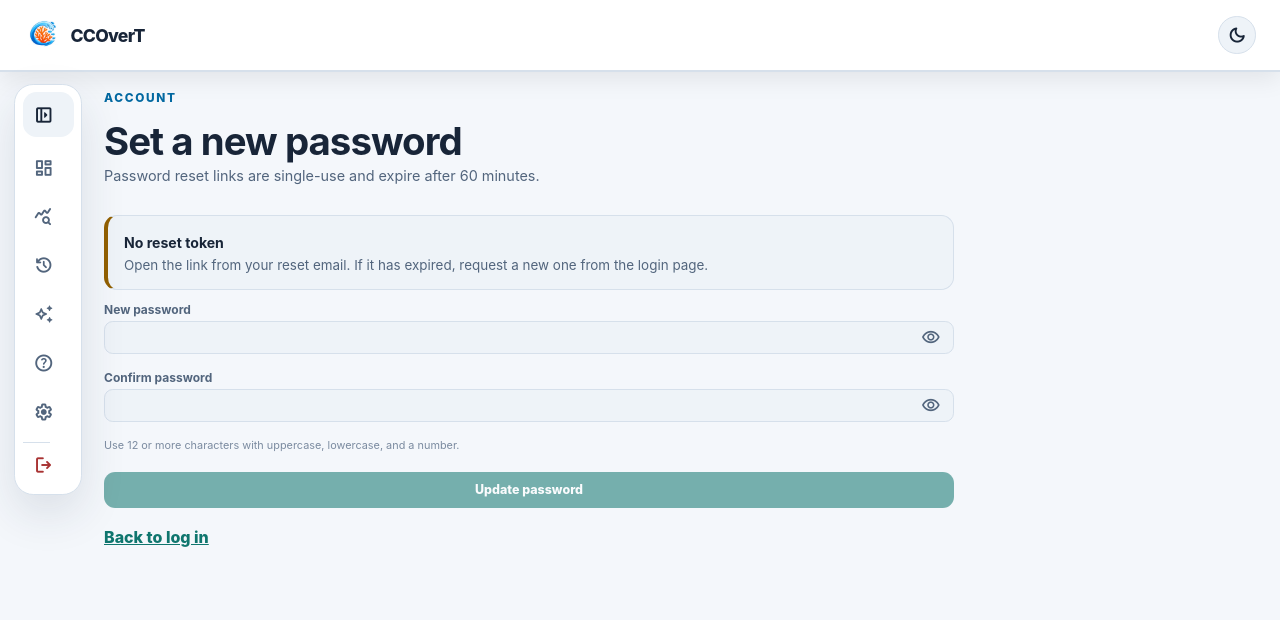
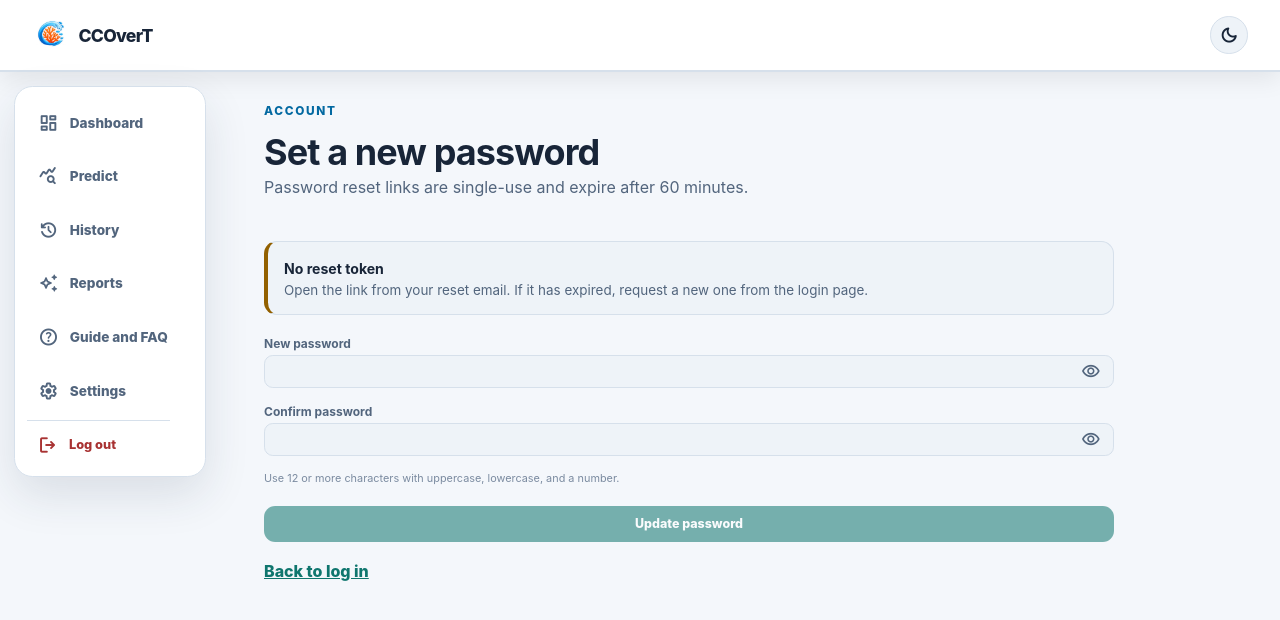
Before and after one commit to Jether34/CCOverT, a React (Vite) app in the folder apps/web/: page /reset-password in a window 1280 px wide. Shown: the top 620 px of the page. Built offline with nearby package versions, Linux system fonts and the light colour scheme; no server answers.

Commit message:
Refresh desktop workspace layout and document system

```diff
--- a/apps/web/src/components/AppShell.tsx
+++ b/apps/web/src/components/AppShell.tsx
@@ -2,12 +2,28 @@ import { useEffect, useState } from 'react';
 import { Link, NavLink } from 'react-router-dom';
 import { useAuth } from '../context/AuthContext';
 
-const navItems = [
+type NavItem = { to: string; label: string; icon: string; end?: boolean };
+
+const clientNavItems: NavItem[] = [
   { to: '/home', label: 'Dashboard', icon: 'dashboard', end: true },
   { to: '/predict', label: 'Predict', icon: 'query_stats' },
   { to: '/history', label: 'History', icon: 'history' },
   { to: '/ai', label: 'Reports', icon: 'auto_awesome' },
   { to: '/guide', label: 'Guide and FAQ', icon: 'help_outline' },
+  { to: '/settings', label: 'Settings', icon: 'settings' }
+];
+
+const researcherNavItems: NavItem[] = [
+  { to: '/home', label: 'Model workspace', icon: 'dashboard', end: true },
+  { to: '/model', label: 'Model settings', icon: 'tune' },
+  { to: '/history', label: 'History', icon: 'history' },
+  { to: '/ai', label: 'Reports', icon: 'auto_awesome' },
+  { to: '/guide', label: 'Guide and FAQ', icon: 'help_outline' },
+  { to: '/settings', label: 'Settings', icon: 'settings' }
+];
+
+const adminNavItems: NavItem[] = [
+  { to: '/developer', label: 'Operations', icon: 'admin_panel_settings' },
   { to: '/settings', label: 'Settings', icon: 'settings' }
 ];
 
@@ -45,6 +61,7 @@ export function AppShell({ children }: { children: React.ReactNode }): JSX.Eleme
   const toggleTheme = (): void => {
     if (user) void updatePreferences({ ...user.preferences, theme: user.preferences.theme === 'dark' ? 'light' : 'dark' });
   };
+  const navItems = user?.role === 'admin' ? adminNavItems : user?.role === 'researcher' ? researcherNavItems : clientNavItems;
   return (
     <div className="app-frame">
       <header className="site-header app-header">
--- a/apps/web/src/styles.css
+++ b/apps/web/src/styles.css
@@ -838,3 +838,47 @@ input::placeholder, textarea::placeholder { color: var(--faint); }
   .ai-page .ai-library-list { grid-template-columns: 1fr; max-height: none; }
   .settings-logout { display: flex; justify-content: center; }
 }
+
+/* Desktop refresh: keep the workspace navigation visible and let long forms,
+   results, and history use the page scroll instead of clipped panels. */
+@media (min-width: 901px) {
+  .app-frame { padding-left: 14.5rem; }
+  .app-header .header-inner { width: min(1640px, calc(100% - 4rem)); }
+  .app-sidebar, .app-sidebar.app-sidebar-expanded { width: 12rem; }
+  .app-sidebar { top: 5.4rem; bottom: 1.25rem; max-height: none; padding: .7rem; border-radius: 1.15rem; }
+  .sidebar-toggle { display: none; }
+  .nav-island { gap: .35rem; }
+  .nav-island .nav-link { min-height: 3rem; padding: .7rem .75rem; border-radius: .8rem; font-size: .85rem; }
+  .nav-label, .sidebar-label { display: inline; }
+  .sidebar-logout { margin-top: auto; border-top: 1px solid var(--line); padding-top: .85rem; }
+  .app-main { width: min(1640px, calc(100% - 4rem)); padding: 2rem 0 3.5rem; }
+  .page-container { gap: 1.3rem; }
+  .page-header { align-items: center; margin-bottom: .35rem; }
+  .page-header h1 { font-size: clamp(2.25rem, 2.8vw, 3.2rem); }
+  .page-header .lede { max-width: 72ch; font-size: 1rem; }
+  .panel, .form-panel, .result-panel { padding: 1.3rem; border-radius: 1rem; }
+  .panel-heading { margin-bottom: 1rem; }
+  .dashboard-quadrant-card { min-height: 17rem; }
+  .dashboard-grid, .content-grid, .prediction-layout, .dashboard-quadrant { gap: 1.2rem; }
+  .prediction-layout { grid-template-columns: minmax(22rem, .85fr) minmax(0, 1.15fr); align-items: start; }
+  .settings-page { max-width: none; grid-template-columns: repeat(2, minmax(0, 1fr)); gap: 1.2rem; }
+  .settings-page > .page-header, .settings-page > .notice, .settings-page > .settings-logout { grid-column: 1 / -1; }
+  .history-page { height: auto; max-height: none; min-height: 0; grid-template-columns: minmax(21rem, .8fr) minmax(0, 1.35fr); grid-template-rows: auto auto; align-items: start; overflow: visible; }
+  .history-page > section.panel { height: auto; max-height: none; min-height: 20rem; overflow: visible; }
+  .history-page > section.panel:first-of-type .record-list { max-height: 65vh; }
+  .history-page > #prediction-detail .history-detail-scroll { height: auto; max-height: 68vh; }
+  .dashboard-latest, .dashboard-history { height: auto; min-height: 17rem; max-height: none; overflow: visible; }
+  .dashboard-history .record-list { max-height: 24rem; }
+  .app-frame:has(.history-page), .app-frame:has(.ai-page), .app-frame:has(.predict-page) { height: auto; overflow: visible; }
+  .app-main:has(.history-page), .app-main:has(.ai-page), .app-main:has(.predict-page) { height: auto; max-height: none; min-height: 0; overflow: visible; }
+  .predict-page, .history-page, .ai-page { height: auto; max-height: none; min-height: 0; overflow: visible; }
+  .predict-page .prediction-layout, .ai-page .ai-layout { height: auto; min-height: 0; align-items: start; }
+  .predict-page .form-panel, .predict-page .result-panel, .ai-page .ai-builder, .ai-page .report-panel, .ai-page .ai-library { height: auto; max-height: none; min-height: 0; overflow: visible; }
+  .predict-page .form-panel { display: block; }
+  .predict-page .form-panel > fieldset, .prediction-result-scroll { height: auto; max-height: none; min-height: 0; overflow: visible; }
+  .ai-page { gap: 1.25rem; }
+  .ai-page .ai-layout { grid-template-columns: minmax(24rem, .9fr) minmax(0, 1.1fr); align-items: start; gap: 1.2rem; }
+  .ai-page .ai-builder fieldset { overflow: visible; }
+  .ai-page .ai-library { grid-column: 1 / -1; }
+  .ai-page .ai-library-list { grid-template-columns: repeat(auto-fit, minmax(17rem, 1fr)); max-height: none; overflow: visible; }
+}
```
Also changed, not shown: 4 other files (tests, documents, lock files or other folders).
